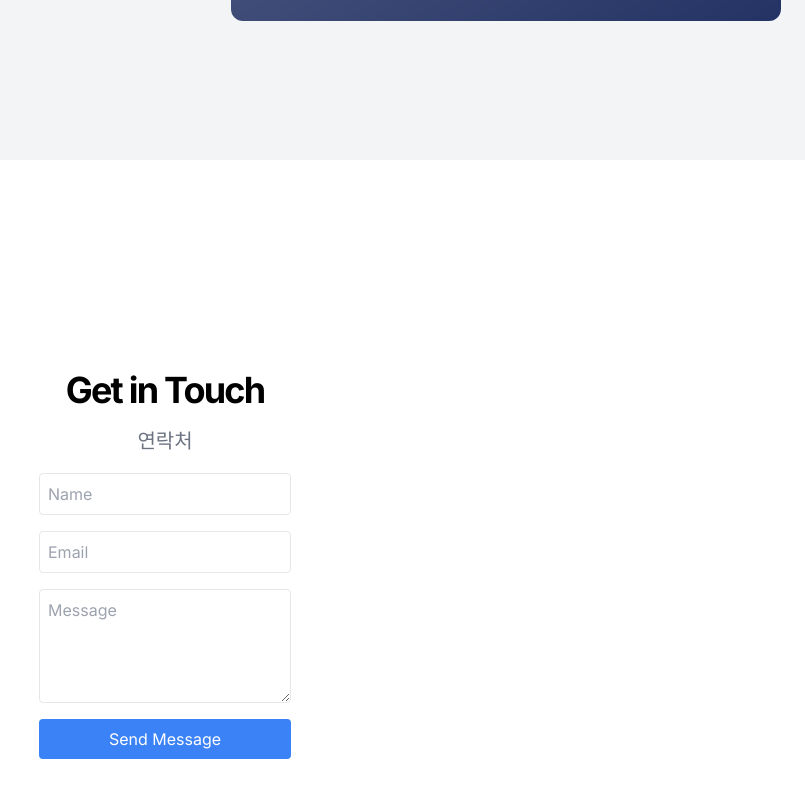
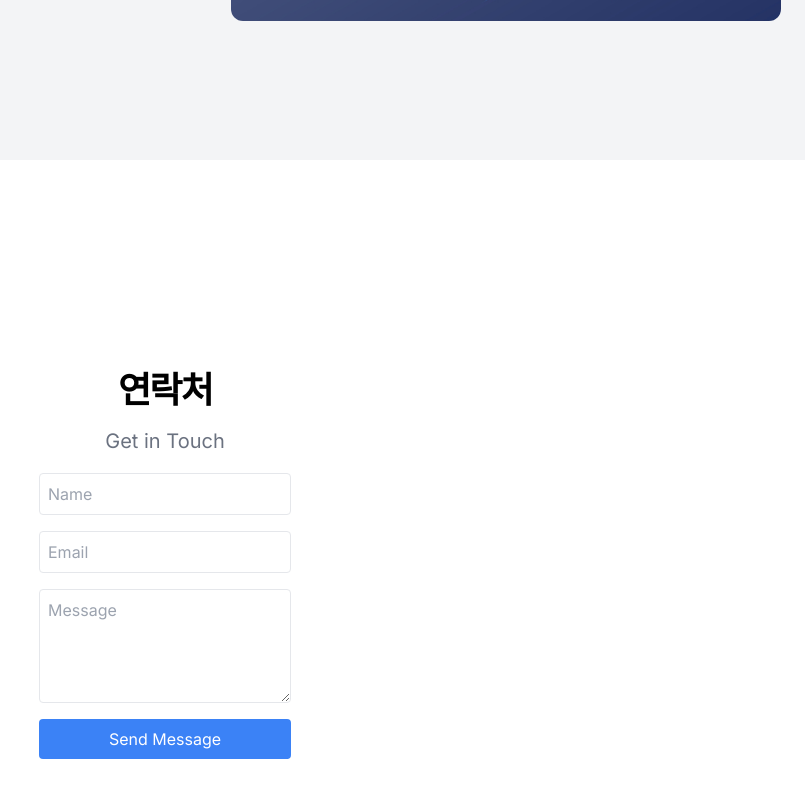
Before and after one commit to Sim5252/Portfolio_2, a Next.js app: page / in a window 1280 px wide. Shown: the part 2290-3087 px from the top of the page, without its empty margins (475-1280 px from the left). Built offline with nearby package versions, Linux system fonts and the light colour scheme.

Commit message:
연락처 수정

```diff
--- a/app/page.tsx
+++ b/app/page.tsx
@@ -131,10 +131,10 @@ export default function Home() {
           <div className="grid items-center justify-center gap-4 text-center">
             <div className="space-y-3">
               <h2 className="text-3xl font-bold tracking-tighter md:text-4xl/tight">
-                Get in Touch
+              연락처
               </h2>
               <p className="mx-auto max-w-[600px] text-gray-500 md:text-xl/relaxed lg:text-base/relaxed xl:text-xl/relaxed dark:text-gray-400">
-                연락처
+                Get in Touch
               </p>
             </div>
             <div className="mx-auto w-full max-w-sm space-y-2">
```
